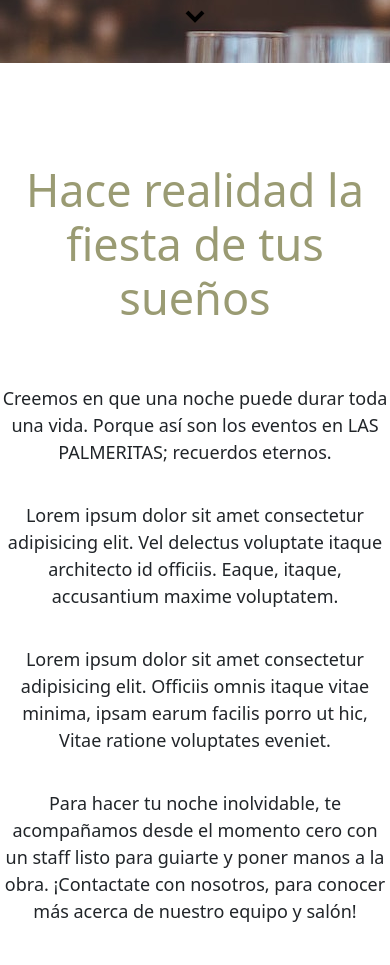
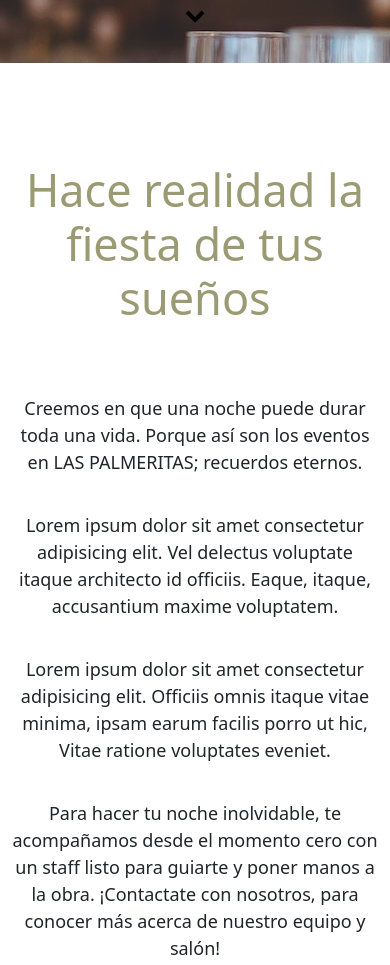
Before and after one commit to LautaroCarnevale/PF-Carnevale, a plain HTML site: page index.html in a window 390 px wide. Shown: the part 587-1552 px from the top of the page. Drawn offline with nearby package versions, Linux system fonts and the light colour scheme.

Commit message:
cambio del inicio responsive

```diff
--- a/css/style.css
+++ b/css/style.css
@@ -145,14 +145,16 @@ body {
   display: flex;
   flex-direction: column;
   justify-content: center;
+  align-items: center;
   margin-top: 100px;
+  margin-bottom: 200px;
 }
 
 .section2__div__div {
   display: flex;
   flex-direction: column;
   justify-content: center;
-  width: 100%;
+  width: 800px;
   text-align: center;
 }
 
@@ -166,12 +168,25 @@ body {
   display: flex;
   flex-direction: column;
   justify-content: center;
-  margin-bottom: 200px;
 }
 
 .section2__div__div__div__p {
   font-size: 18px;
   margin-top: 20px;
+}
+@media screen and (max-width: 780px) {
+
+  .section2__div {
+    margin-bottom: 100px;
+  }
+
+  .section2__div__div {
+    width: 100%;
+  }
+  .section2__div__div__div{
+    padding: 10px;
+  }
+
 }
 
 
```
